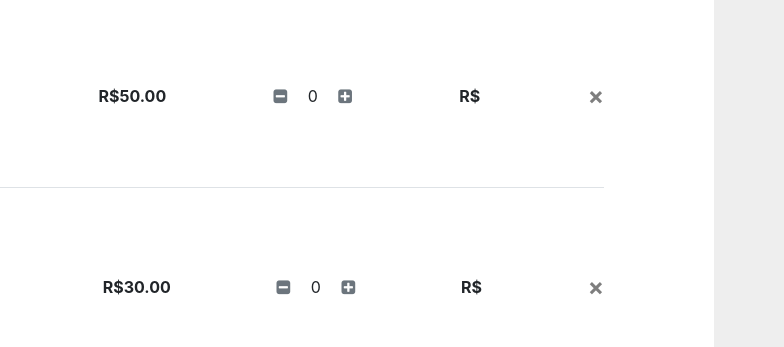
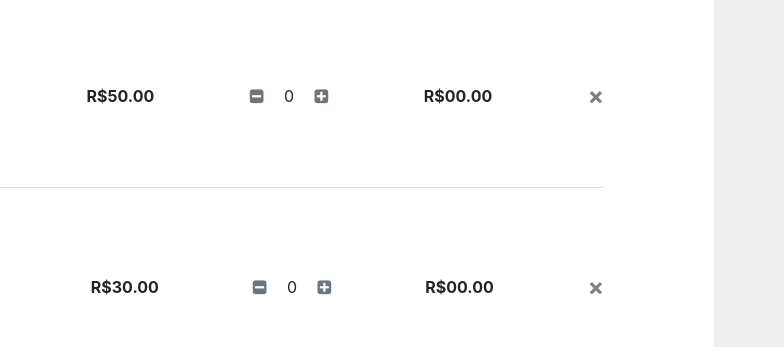
Before and after one commit to Lucas-Gualberto94/carrinho_Compras, a plain HTML site: page index.html in a window 1280 px wide. Shown: the part 212-559 px from the top of the page, 496-1280 px from the left. Drawn offline with nearby package versions, Linux system fonts and the light colour scheme.

```diff
--- a/index.html
+++ b/index.html
@@ -48,7 +48,7 @@
                             <span class="px-md-3 px-1" id="quantidade0">0</span>
                         <span class="fa fa-plus-square text-secondary" onclick="adicionarItem(0)"></span>
                     </div>
-                    <div class="pl-md-0 pl-1"><b>R$</b><span id="total0"></span></div>
+                    <div class="pl-md-0 pl-1"><b>R$00.00</b><span id="total0"></span></div>
                     <div class="close">&times;</div>
                 </div>
                 <div id="produto1" class="d-flex flex-row justify-content-between align-items-center pt-4 pb-3 mobile">
@@ -67,7 +67,7 @@
                             <span class="px-md-3 px-1" id="quantidade1">0</span>
                         <span class="fa fa-plus-square text-secondary" onclick="adicionarItem(1)"></span>
                     </div>
-                    <div class="pl-md-0 pl-1"><b>R$</b><span id="total1"></span></div>
+                    <div class="pl-md-0 pl-1"><b>R$00.00</b><span id="total1"></span></div>
                     <div class="close">&times;</div>
                 </div>
 
```
